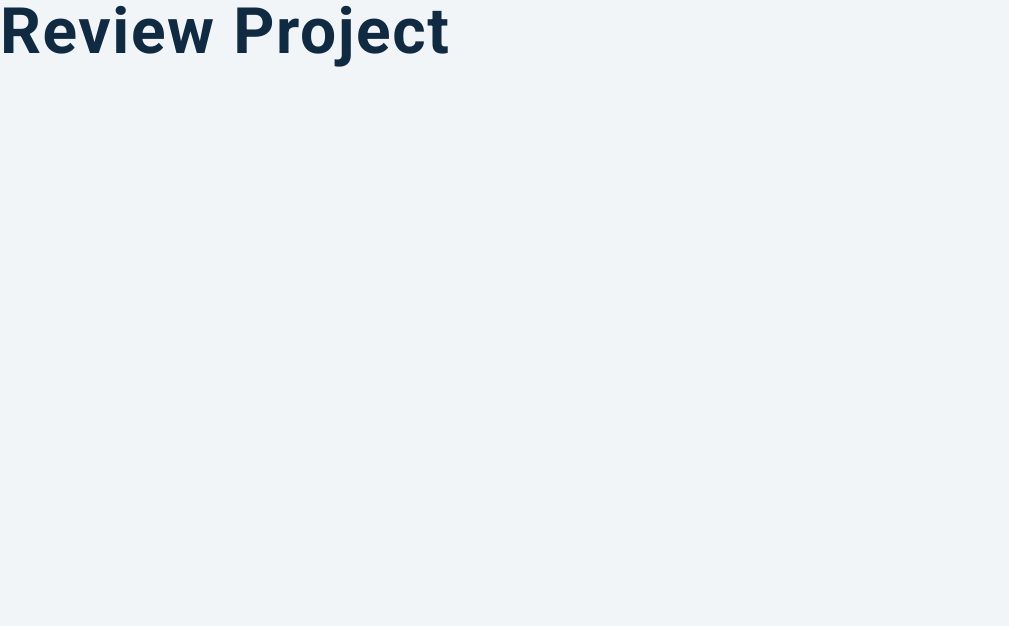
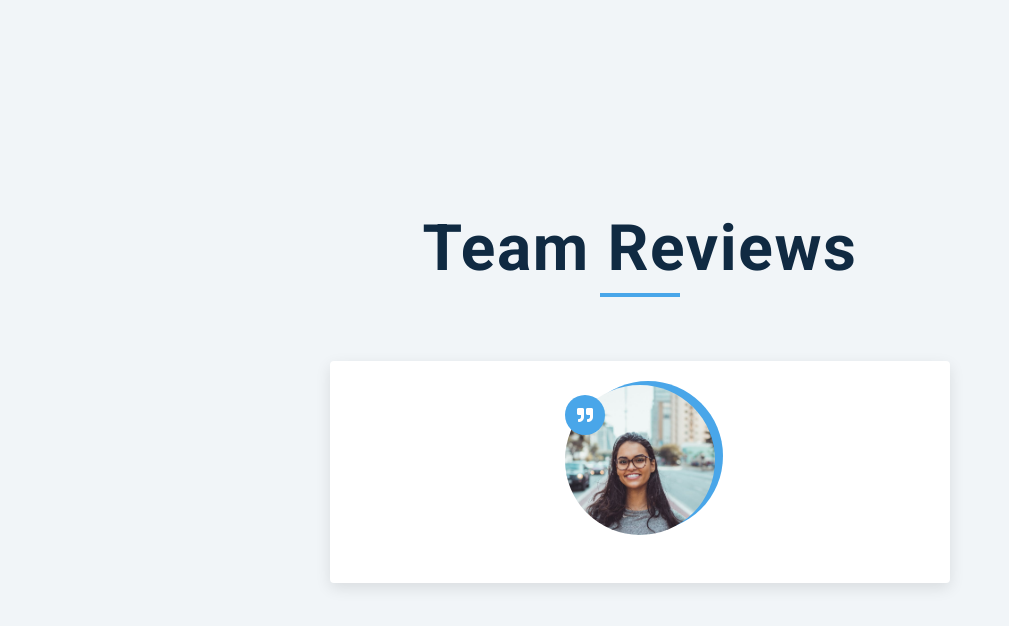
Before and after one commit to degenGenesis/reviews, a plain HTML site: page index.html in a window 1280 px wide. Shown: the whole page, without its empty margins (0-1009 px from the left). Drawn offline with nearby package versions, Linux system fonts and the light colour scheme.

Commit message:
Edit: markup | Add: classes, id, & img

```diff
--- a/index.html
+++ b/index.html
@@ -14,7 +14,19 @@
     <link rel="stylesheet" href="styles.css" />
   </head>
   <body>
-    <h1>review project</h1>
+    <main>
+      <section class="container">
+        <div class="title">
+          <h1>Team Reviews</h1>
+          <div class="underline"></div>
+        </div>
+        <article class="review">
+          <div class='img-container'>
+            <img src="person-1.jpeg" id="person-img" alt="" />
+          </div>
+        </article>
+      </section>
+    </main>
     <!-- javascript -->
     <script src="app.js"></script>
   </body>
```
